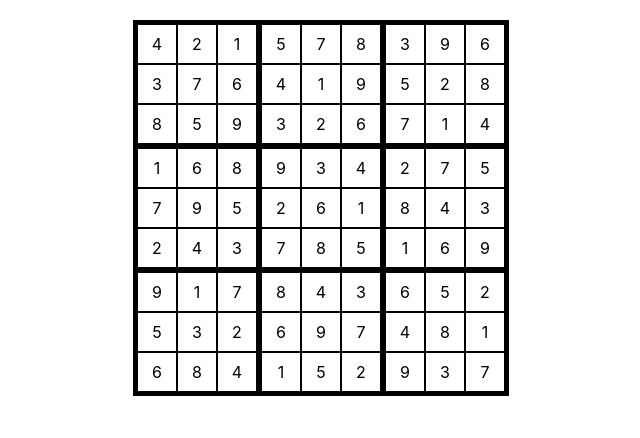
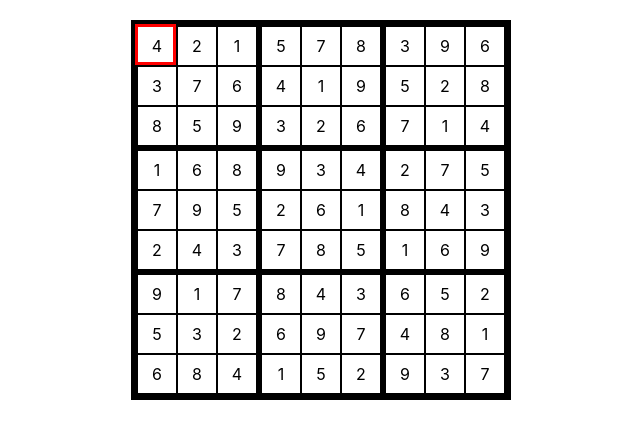
Before and after one commit to MrMagicPickle/sudoku, a React (Create React App) app in the folder app/: page / in a window 1280 px wide. Shown: the top 438 px of the page, without its empty margins (319-959 px from the left). Built offline with nearby package versions, Linux system fonts and the light colour scheme.

Commit message:
WIP: Working on rendering hint

```diff
--- a/app/src/Sudoku.css
+++ b/app/src/Sudoku.css
@@ -25,8 +25,15 @@
 .grid-container {
   margin-top: 20px;
   display: inline-flex;
-  border: 2px solid black;
+  border: 4px solid black;
   width: 372px;
   height: 372px;
   flex-wrap: wrap;
 }
+
+.hint {
+  position: absolute;
+  border: 3px solid red;
+  width: 35px;
+  height: 35px;
+}
--- a/app/src/Sudoku.tsx
+++ b/app/src/Sudoku.tsx
@@ -12,9 +12,9 @@ function Sudoku() {
   console.log(JSON.stringify(hintGroups), '<< hg');
   console.log(JSON.stringify(hintValuesPerGroup), '<< hvpg');
 
-  const render = () => {
+  const renderGrid = () => {
     /* Convert to quadrants */
-    const quadrantsToCells: Record<string, number[]> = {};
+    const quadrantsToCells: Record<string, number[][]> = {};
     for (let i = 0; i < 9; i++) {
       for (let j = 0; j < 9; j++) {
         // Ranges from [0..2]
@@ -22,9 +22,12 @@ function Sudoku() {
         const quadCol = Math.floor(j / 3);
         const cellsInQuad = quadrantsToCells[`${quadRow}-${quadCol}`];
 
+        const cellNumber = grid[i][j];
+        const cellX = i;
+        const cellY = j;
         quadrantsToCells[`${quadRow}-${quadCol}`] = cellsInQuad ?
-          [...cellsInQuad, grid[i][j]] :
-          [grid[i][j]];
+          [...cellsInQuad, [cellNumber, cellX, cellY]] :
+          [[cellNumber, cellX, cellY]];
       }
     }
 
@@ -32,28 +35,34 @@ function Sudoku() {
       return <div className="quadrant" key={`quad-${index}`}>
         {
           value.map((cell, index) => {
-            return <div className="cell" key={`cell-${index}`}>{ cell }</div>
+            return <div id={`cell-${cell[1]}-${cell[2]}`} className="cell" key={`cell-${index}`}>{ cell[0] }</div>
           })
         }
       </div>
     });
     return divQuads;
-
-    return grid.map((row, rowIndex) => {
-      return <div className="row" key={rowIndex}>
-        {
-          row.map((cell, colIndex) => {
-            return <div className="cell" key={`cell-${rowIndex}-${colIndex}`}>{ cell }</div>
-          })
-        }
-      </div>
-    });
   }
 
+  const renderHints = () => {
+    const hintKey = Object.keys(hintGroups)[0];
+    const hintValues = hintValuesPerGroup[hintKey];
+    const hintGroup = hintGroups[hintKey];
+    console.log(hintValues, hintGroup, '<< hintValues, hintGroup');
+
+    const [x, y] = hintGroup[0];
+    const cell = document.getElementById(`cell-${x}-${y}`);
+    const rect = cell?.getBoundingClientRect();
+    console.log(rect, '<< rect');
+    return <div className="hint" style={{ top: `${rect?.top}px`, left: `${rect?.left}px`}}></div>
+
+  }
+
+  renderHints();
   return (
     <>
       <div className='grid-container'>
-      { render() }
+        { renderGrid() }
+        { renderHints() }
       </div>
     </>
 
```
